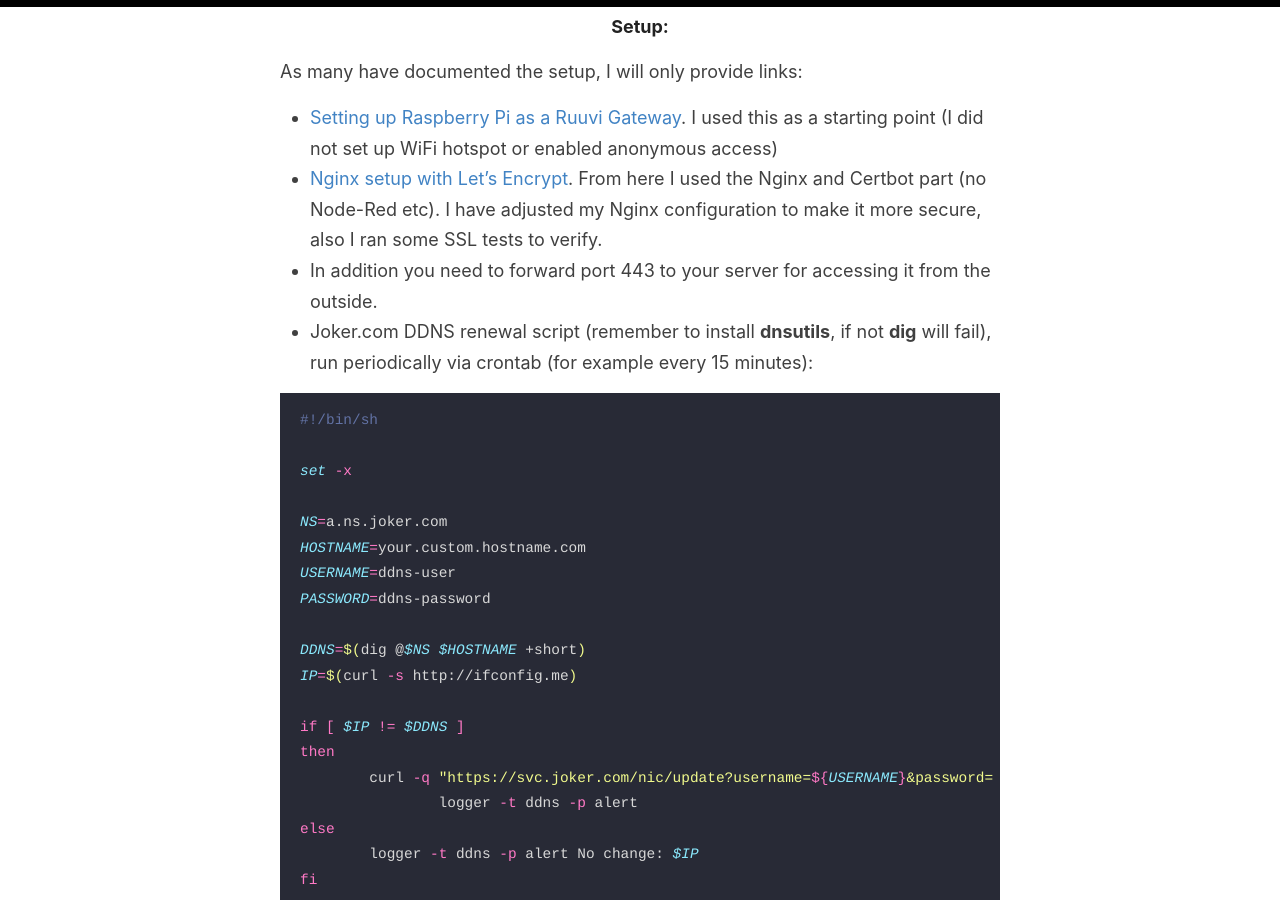
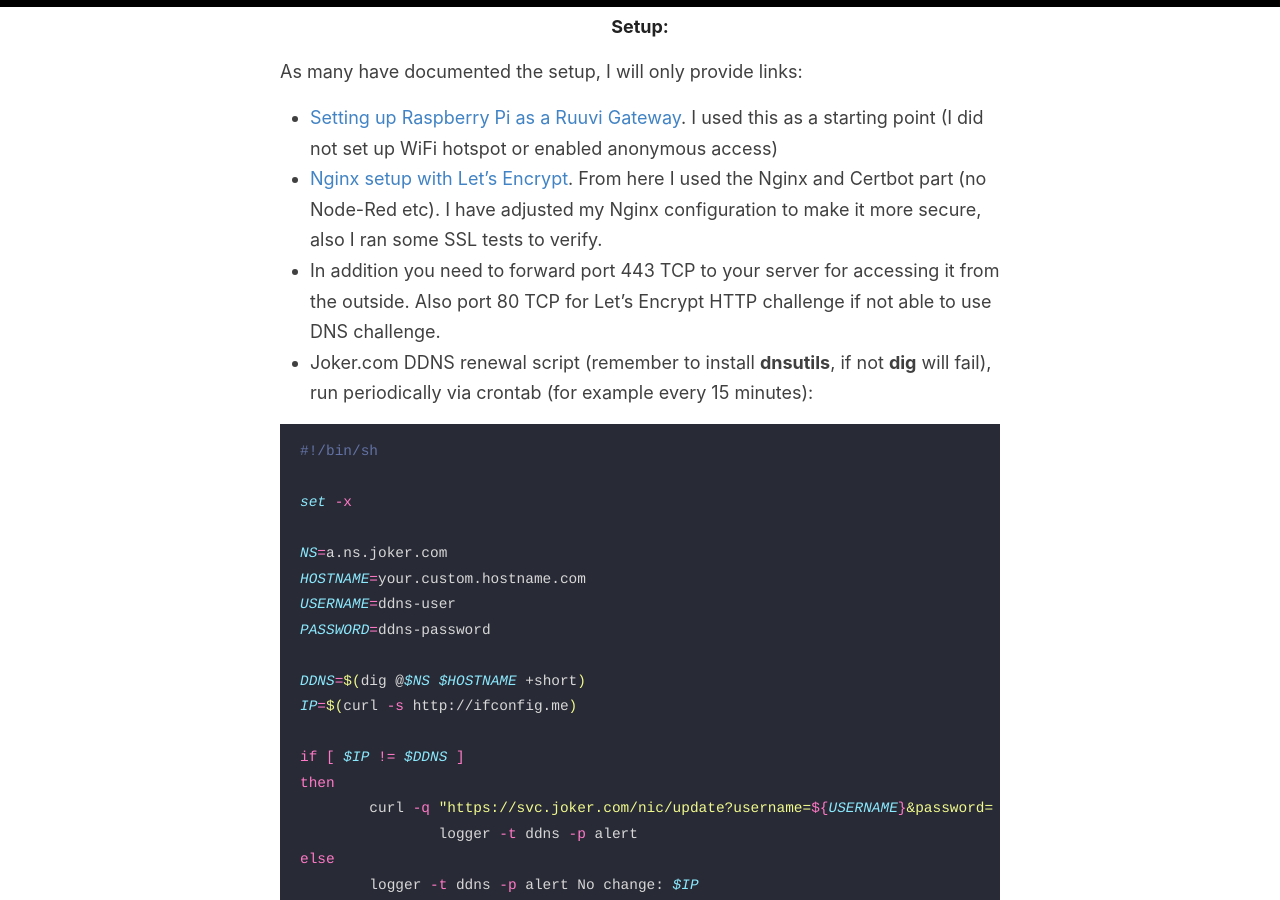
Before and after one commit to einast/einast.github.io, a Jekyll site: the page built from _posts/2020-05-10-RuuviRpiGrafanaNginx.md, in a window 1280 px wide and 900 px high, scrolled down 2864 px. Built offline with Jekyll 4.4.1, drawn with Linux system fonts in a browser that asks for light colours.

Commit message:
Minor addition

````diff
--- a/_posts/2020-05-10-RuuviRpiGrafanaNginx.md
+++ b/_posts/2020-05-10-RuuviRpiGrafanaNginx.md
@@ -46,7 +46,7 @@ As many have documented the setup, I will only provide links:
 
 - [Setting up Raspberry Pi as a Ruuvi Gateway](https://blog.ruuvi.com/rpi-gateway-6e4a5b676510). I used this as a starting point (I did not set up WiFi hotspot or enabled anonymous access)
 - [Nginx setup with Let's Encrypt](https://gist.github.com/xoseperez/e23334910fb45b0424b35c422760cb87#nginx). From here I used the Nginx and Certbot part (no Node-Red etc). I have adjusted my Nginx configuration to make it more secure, also I ran some SSL tests to verify.
-- In addition you need to forward port 443 to your server for accessing it from the outside.
+- In addition you need to forward port 443 TCP to your server for accessing it from the outside. Also port 80 TCP for Let's Encrypt HTTP challenge if not able to use DNS challenge.
 - Joker.com DDNS renewal script (remember to install **dnsutils**, if not **dig** will fail), run periodically via crontab (for example every 15 minutes):
 
 ```bash
````
